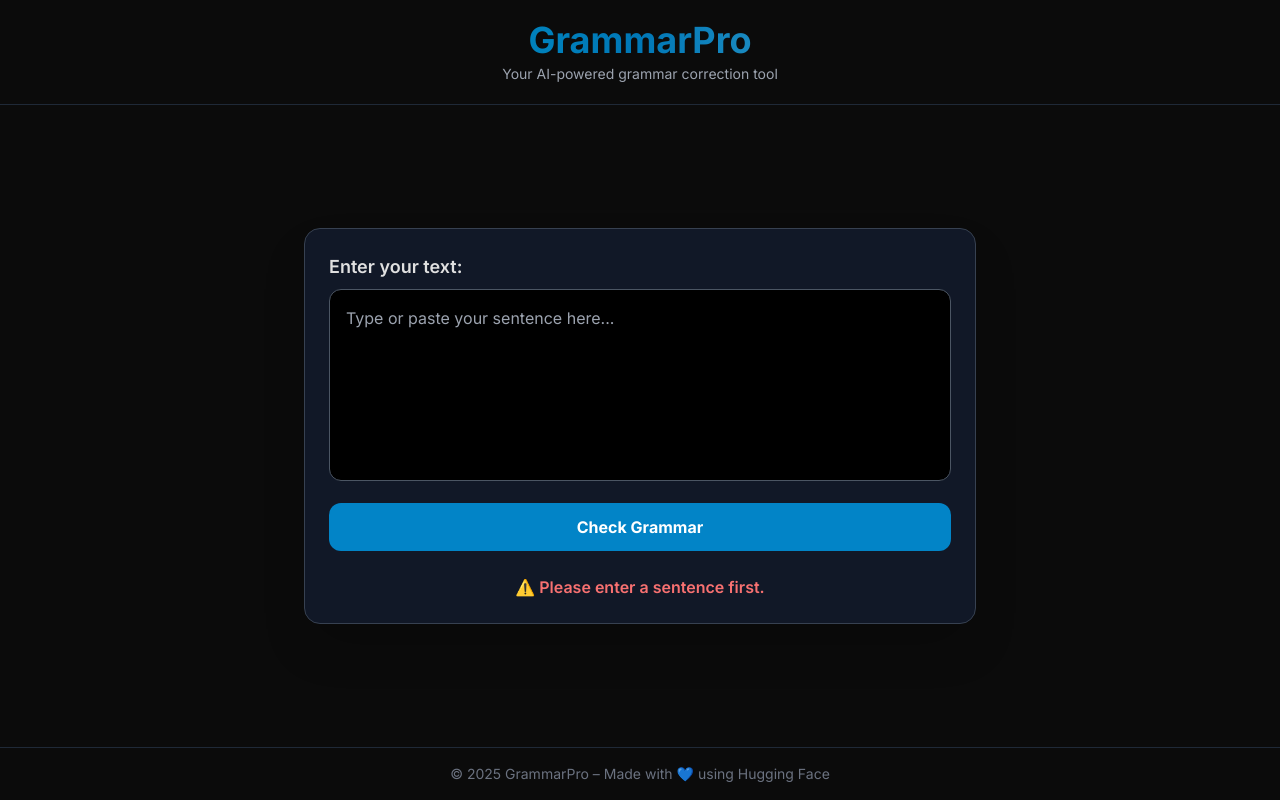
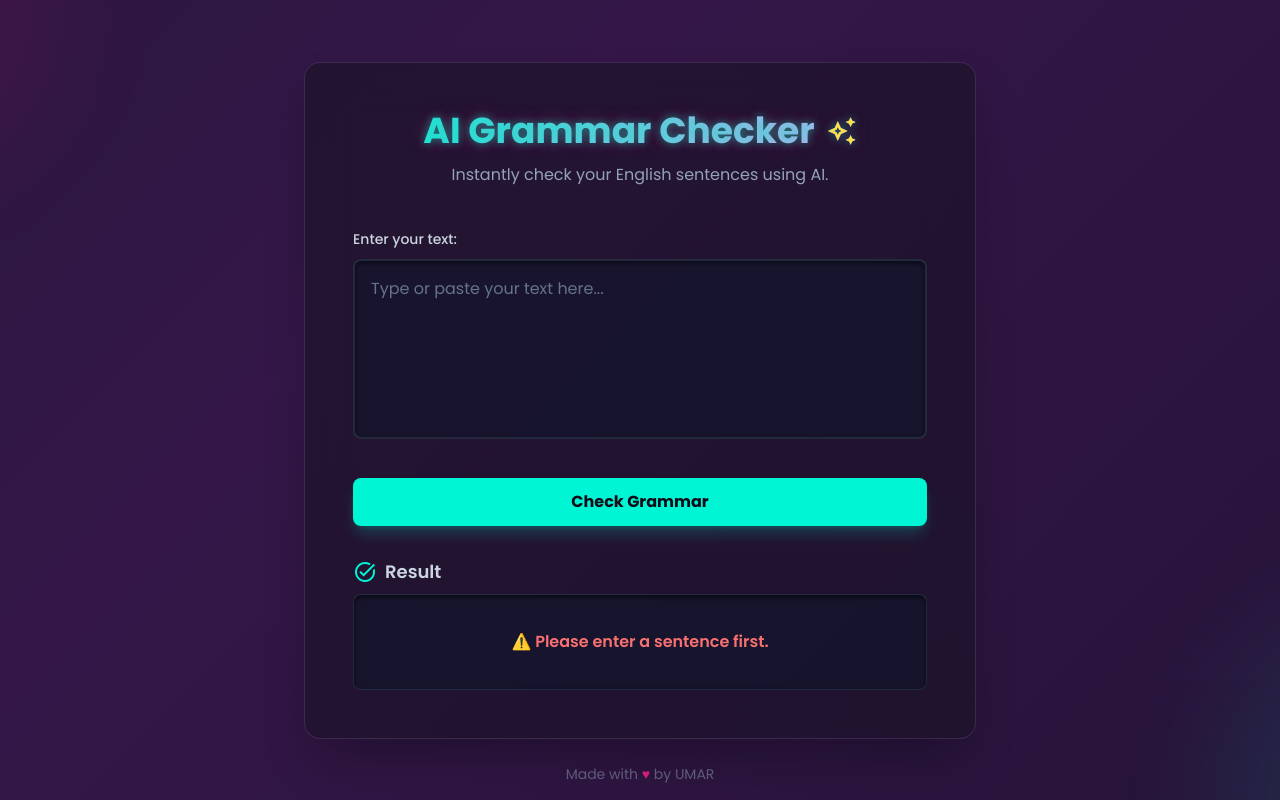
Before and after one commit to mhassanmalikmhm/grammarpro, a plain HTML site: page index.html in a window 1280 px wide. Both pictures are taken after a click on the button "Check Grammar". Drawn offline with nearby package versions, Linux system fonts and the light colour scheme.

Commit message:
Updated HTML with new design for AI Grammar Checker

```diff
--- a/index.html
+++ b/index.html
@@ -1,63 +1,123 @@
 <!DOCTYPE html>
 <html lang="en">
 <head>
-  <meta charset="UTF-8" />
-  <meta name="viewport" content="width=device-width, initial-scale=1.0" />
-  <title>GrammarPro – AI Grammar Checker</title>
-  <script src="https://cdn.tailwindcss.com"></script>
-  <link href="https://fonts.googleapis.com/css2?family=Inter:wght@400;600;700&display=swap" rel="stylesheet" />
+<meta charset="utf-8"/>
+<meta content="width=device-width, initial-scale=1.0" name="viewport"/>
+<title>AI Grammar Checker</title>
+<link href="https://fonts.googleapis.com/css2?family=Poppins:wght@400;500;600;700&amp;display=swap" rel="stylesheet"/>
+<link href="https://fonts.googleapis.com/css2?family=Material+Symbols+Outlined" rel="stylesheet"/>
+<script src="https://cdn.tailwindcss.com?plugins=forms,typography"></script>
+<script>
+      tailwind.config = {
+        darkMode: "class",
+        theme: {
+          extend: {
+            colors: {
+              primary: "#00f5d4",
+              secondary: "#f72585",
+              accent: "#e0aaff",
+              "background-dark": "#120c18",
+            },
+            fontFamily: {
+              display: ["Poppins", "sans-serif"],
+            },
+            borderRadius: {
+              DEFAULT: "1rem",
+            },
+            animation: {
+                'gradient-x':'gradient-x 15s ease infinite',
+            },
+            keyframes: {
+                'gradient-x': {
+                    '0%, 100%': {
+                        'background-size':'200% 200%',
+                        'background-position': 'left center'
+                    },
+                    '50%': {
+                        'background-size':'200% 200%',
+                        'background-position': 'right center'
+                    }
+                }
+            }
+          },
+        },
+      };
+</script>
 <style>
         body {
-      font-family: 'Inter', sans-serif;
-      background-color: #0b0b0b;
-      color: #e0e0e0;
+            -webkit-font-smoothing: antialiased;
+            -moz-osx-font-smoothing: grayscale;
         }
-    .gradient-text {
-      background: linear-gradient(90deg, #00b4d8, #0077b6, #90e0ef);
-      -webkit-background-clip: text;
-      -webkit-text-fill-color: transparent;
+        .glass-effect {
+            backdrop-filter: blur(25px);
+            -webkit-backdrop-filter: blur(25px);
+            background-color: rgba(26, 19, 37, 0.6);
+            border: 1px solid rgba(224, 170, 255, 0.15);
+        }
+        .dark-gradient-bg {
+            background: linear-gradient(-45deg, #1d1135, #431c5d, #0d1b2a, #240046);
+            background-size: 400% 400%;
+            animation: gradient-bg-animation 15s ease infinite;
+        }
+        @keyframes gradient-bg-animation {
+            0% { background-position: 0% 50%; }
+            50% { background-position: 100% 50%; }
+            100% { background-position: 0% 50%; }
+        }
+        .text-glow {
+            text-shadow: 0 0 8px rgba(0, 245, 212, 0.5), 0 0 20px rgba(247, 37, 133, 0.3);
         }
     </style>
 </head>
-<body class="flex flex-col items-center min-h-screen justify-between">
-
-  <!-- HEADER -->
-  <header class="w-full py-5 text-center border-b border-gray-800">
-    <h1 class="text-4xl font-bold gradient-text">GrammarPro</h1>
-    <p class="text-gray-400 text-sm mt-1">Your AI-powered grammar correction tool</p>
-  </header>
-
-  <!-- MAIN -->
-  <main class="flex-1 flex flex-col items-center justify-center w-full px-4">
-    <div class="max-w-2xl w-full bg-[#111827] border border-gray-700 rounded-2xl p-6 shadow-2xl">
-      <label for="sentenceInput" class="text-lg font-semibold mb-2 block">Enter your text:</label>
-      <textarea
-        id="sentenceInput"
-        placeholder="Type or paste your sentence here..."
-        class="w-full h-48 p-4 rounded-xl bg-black text-gray-100 border border-gray-600 focus:outline-none focus:ring-2 focus:ring-sky-500 resize-none"
-      ></textarea>
-
-      <button
-        id="check-button"
-        class="mt-4 w-full bg-sky-600 hover:bg-sky-700 text-white font-bold py-3 rounded-xl transition duration-200"
-      >
+<body class="font-display bg-background-dark text-slate-200 transition-colors duration-300">
+<div class="relative min-h-screen w-full flex flex-col items-center justify-center p-4 overflow-hidden">
+<div class="absolute inset-0 dark-gradient-bg opacity-70"></div>
+<div class="absolute -top-1/4 -left-1/4 w-96 h-96 bg-secondary/10 rounded-full filter blur-3xl animate-pulse"></div>
+<div class="absolute -bottom-1/4 -right-1/4 w-96 h-96 bg-primary/10 rounded-full filter blur-3xl animate-pulse animation-delay-4000"></div>
+<main class="w-full max-w-2xl mx-auto z-10">
+<div class="glass-effect rounded-2xl shadow-2xl shadow-black/30">
+<div class="p-8 md:p-12">
+<div class="text-center">
+<h1 class="flex items-center justify-center gap-3 text-3xl md:text-4xl font-bold text-transparent bg-clip-text bg-gradient-to-r from-primary to-accent text-glow">
+                        AI Grammar Checker
+                        <span class="material-symbols-outlined text-yellow-300 text-3xl">auto_awesome</span>
+</h1>
+<p class="mt-3 text-slate-400">Instantly check your English sentences using AI.</p>
+</div>
+<div class="mt-10 space-y-8">
+<div>
+<label class="text-sm font-medium text-slate-300" for="text-input">Enter your text:</label>
+<div class="mt-2 relative">
+<textarea class="w-full p-4 bg-slate-900/50 text-slate-200 border-2 border-slate-700/50 focus:ring-2 focus:ring-primary focus:border-primary rounded-lg transition duration-200 placeholder:text-slate-500 resize-none shadow-[inset_0_2px_4px_rgba(0,0,0,0.6)]" id="text-input" placeholder="Type or paste your text here..." rows="6"></textarea>
+</div>
+</div>
+<button id="check-button" class="w-full flex items-center justify-center gap-2 bg-primary hover:bg-opacity-90 text-background-dark font-bold py-3 px-6 rounded-lg shadow-lg shadow-primary/20 hover:shadow-primary/40 transform hover:-translate-y-1 transition-all duration-300">
                         Check Grammar
                     </button>
-
-      <div id="result" class="mt-6 text-center"></div>
+<div>
+<h2 class="flex items-center gap-2 text-lg font-semibold text-slate-300">
+<span class="material-symbols-outlined text-primary">task_alt</span>
+                            Result
+                        </h2>
+<div class="mt-2 p-4 min-h-[6rem] bg-slate-900/50 border border-slate-700/50 rounded-lg flex items-center justify-center shadow-[inset_0_2px_4px_rgba(0,0,0,0.6)]" id="results-section">
+<p class="text-slate-500">No output yet.</p>
+</div>
+</div>
+</div>
+</div>
 </div>
 </main>
+<footer class="absolute bottom-4 text-center w-full z-10">
+<p class="text-sm text-slate-400/50">Made with
+            <span class="text-secondary/80">♥</span> by UMAR
+        </p>
+</footer>
+</div>
 
-  <!-- FOOTER -->
-  <footer class="py-4 text-center text-gray-500 text-sm border-t border-gray-800 w-full">
-    © 2025 GrammarPro – Made with 💙 using Hugging Face
-  </footer>
-
-  <!-- SCRIPT -->
 <script>
 document.getElementById("check-button").addEventListener("click", async () => {
-      const textInput = document.getElementById("sentenceInput").value.trim();
-      const resultsSection = document.getElementById("result");
+    const textInput = document.getElementById("text-input").value.trim();
+    const resultsSection = document.getElementById("results-section");
 
     if (!textInput) {
         resultsSection.innerHTML = `<p class="text-red-400 font-semibold">⚠️ Please enter a sentence first.</p>`;
@@ -74,22 +134,22 @@
         });
 
         const data = await res.json();
-        const corrected = data?.[0]?.generated_text || "No correction found.";
+        const label = data?.[0]?.label;
 
-        if (corrected.trim() === textInput.trim()) {
+        if (!label) throw new Error("Invalid response from model");
+
+        if (label === "LABEL_1") {
             resultsSection.innerHTML = `
-            <div class="p-4 bg-green-900/40 border border-green-600 rounded-xl text-green-300 font-semibold">
-              ✅ Grammar looks perfect!<br><br>
-              <span class="text-gray-300 text-sm">"${textInput}"</span>
+                <div class="p-4 bg-green-900/40 border border-green-600 rounded-xl text-green-300 font-semibold text-center">
+                    ✅ Grammar looks perfect!
                 </div>`;
         } else {
             resultsSection.innerHTML = `
-            <div class="p-4 bg-red-900/40 border border-red-600 rounded-xl text-red-300">
-              ❌ Correction Suggested:<br><br>
-              <span class="text-gray-400">Original:</span> "${textInput}"<br>
-              <span class="text-gray-400">Corrected:</span> <span class="text-green-300 font-semibold">"${corrected}"</span>
+                <div class="p-4 bg-red-900/40 border border-red-600 rounded-xl text-red-300 font-semibold text-center">
+                    ❌ Grammar incorrect!
                 </div>`;
         }
+
     } catch (err) {
         console.error(err);
         resultsSection.innerHTML = `<p class="text-red-400 font-semibold">🚫 Server connection failed. Try again later.</p>`;
```
Lines whose indentation alone changed are shown as unchanged.
